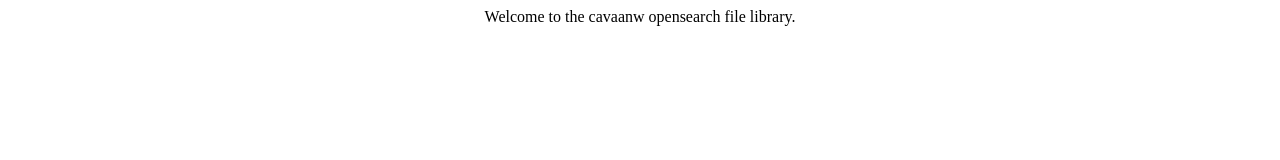
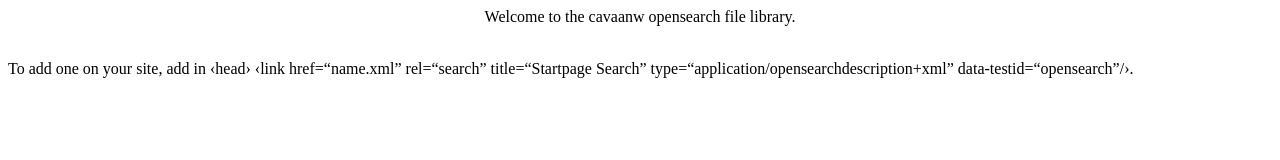
Before and after one commit to cavaanwl/opensearch, a plain HTML site: page index.html in a window 1280 px wide. Drawn offline with Linux system fonts and the light colour scheme.

Commit message:
Update index.html

```diff
--- a/index.html
+++ b/index.html
@@ -6,6 +6,7 @@
         <title>Opensearch</title>
     </head>
     <body>
-        <center>Welcome to the cavaanw opensearch file library.</center>
+        <center>Welcome to the cavaanw opensearch file library.</center><br>
+        <p></p>To add one on your site, add in 	&lsaquo;head&rsaquo; 	&lsaquo;link href=“name.xml” rel=“search” title=“Startpage Search” type=“application/opensearchdescription+xml” data-testid=“opensearch”/&rsaquo;.
     </body>
 </html>
```
